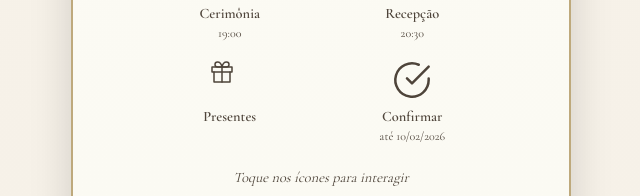
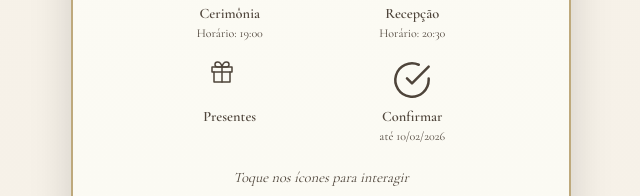
Before and after one commit to Guii-Script/Invite, a plain HTML site: page index.html in a window 1280 px wide. Shown: the part 912-1108 px from the top of the page, 319-959 px from the left. Drawn offline with nearby package versions, Linux system fonts and the light colour scheme.

Commit message:
Update index.html

```diff
--- a/index.html
+++ b/index.html
@@ -160,12 +160,12 @@
                 <a href="https://maps.app.goo.gl/ojCigKDEsbUQz8GK7?g_st=iw" target="_blank" rel="noopener noreferrer" class="icon-item reveal-content">
                     <svg xmlns="http://www.w3.org/2000/svg" width="24" height="24" viewBox="0 0 24" fill="none" stroke="currentColor" stroke-width="1.5" stroke-linecap="round" stroke-linejoin="round"><path d="M16.5 6.5a4.5 4.5 0 1 0-9 0 4.5 4.5 0 0 0 9 0z"/><path d="M12.5 12.5a4.5 4.5 0 1 0-9 0 4.5 4.5 0 0 0 9 0z"/></svg>
                     <span>Cerimônia</span>
-                    <span class="icon-time">19:00</span>
+                    <span class="icon-time">Horário: 19:00</span>
                 </a>
                 <a href="https://maps.app.goo.gl/jVHSAVS7oSGjZFuD7?g_st=iw" target="_blank" rel="noopener noreferrer" class="icon-item reveal-content">
                     <svg xmlns="http://www.w3.org/2000/svg" width="24" height="24" viewBox="0 0 24" fill="none" stroke="currentColor" stroke-width="1.5" stroke-linecap="round" stroke-linejoin="round"><path d="M8 2a2 2 0 0 0-2 2v10a2 2 0 0 0 2 2h0a2 2 0 0 0 2-2V4a2 2 0 0 0-2-2z"/><path d="m16 2a2 2 0 0 0-2 2v10a2 2 0 0 0 2 2h0a2 2 0 0 0 2-2V4a2 2 0 0 0-2-2z"/><path d="M6 16h12"/><path d="M12 16v6"/></svg>
                     <span>Recepção</span>
-                    <span class="icon-time">20:30</span>
+                    <span class="icon-time">Horário: 20:30</span>
                 </a>
                 <a href="https://sites.icasei.com.br/jaquelineecleverson" target="_blank" rel="noopener noreferrer" class="icon-item reveal-content"><svg xmlns="http://www.w3.org/2000/svg" width="24" height="24" viewBox="0 0 24" 24" fill="none" stroke="currentColor" stroke-width="1.5" stroke-linecap="round" stroke-linejoin="round"><path d="M20 12v10H4V12"/><path d="M2 7h20v5H2z"/><path d="M12 22V7"/><path d="M12 7H7.5a2.5 2.5 0 0 1 0-5C11 2 12 7 12 7z"/><path d="M12 7h4.5a2.5 2.5 0 0 0 0-5C13 2 12 7 12 7z"/></svg><span>Presentes</span></a>
                 <a href="https://wa.me/5519993927429?text=Boa%20Tarde%2C%20%0A%0AGostaria%20de%20confirmar%20presen%C3%A7a%20no%20casamento%20Jaqueline%20e%20Cleverson.%20%0A" target="_blank" rel="noopener noreferrer" class="icon-item reveal-content"><svg xmlns="http://www.w3.org/2000/svg" width="24" height="24" viewBox="0 0 24 24" fill="none" stroke="currentColor" stroke-width="1.5" stroke-linecap="round" stroke-linejoin="round"><path d="M22 11.08V12a10 10 0 1 1-5.93-9.14"/><polyline points="22 4 12 14.01 9 11.01"/></svg><span>Confirmar</span><span class="rsvp-date">até 10/02/2026</span></a>
```
